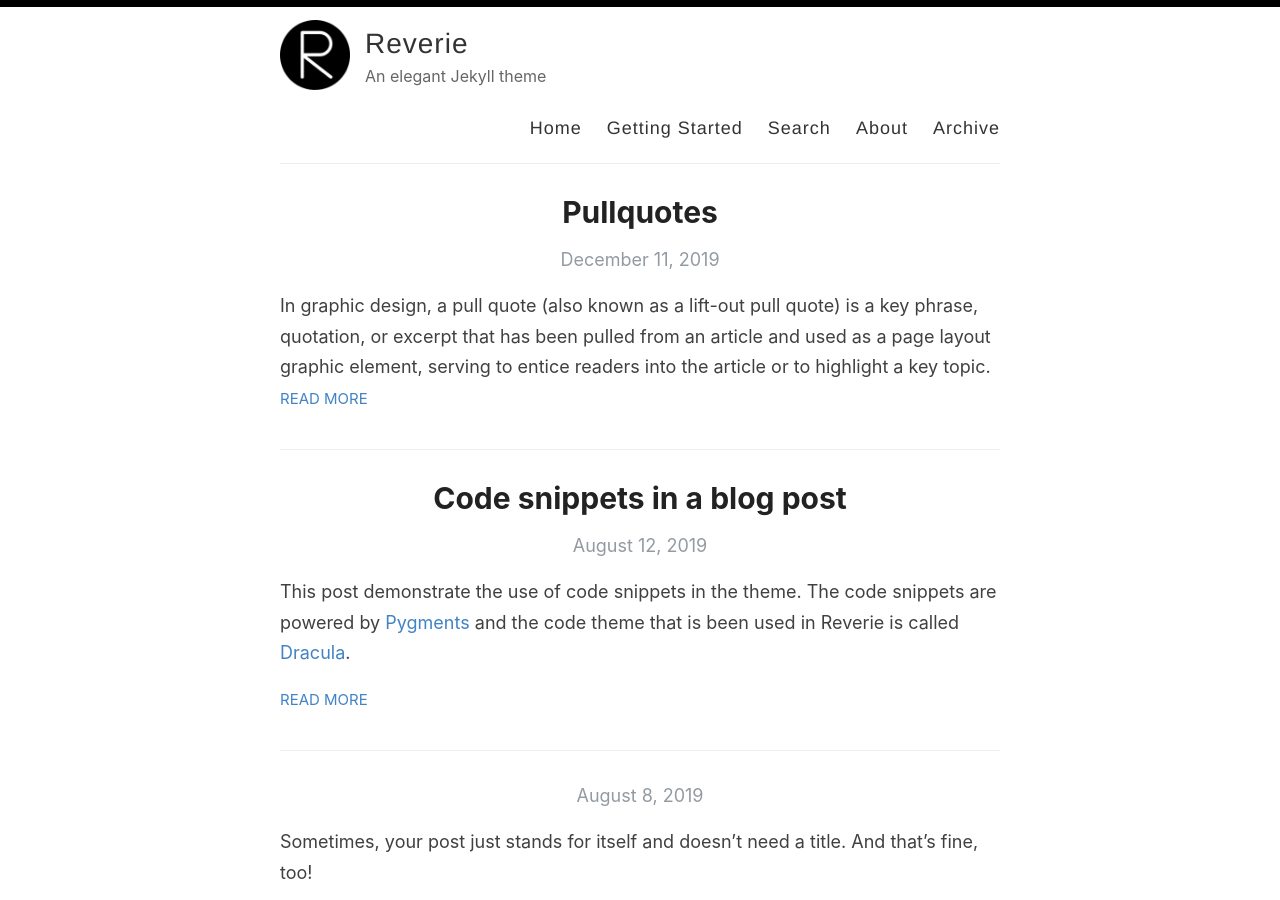
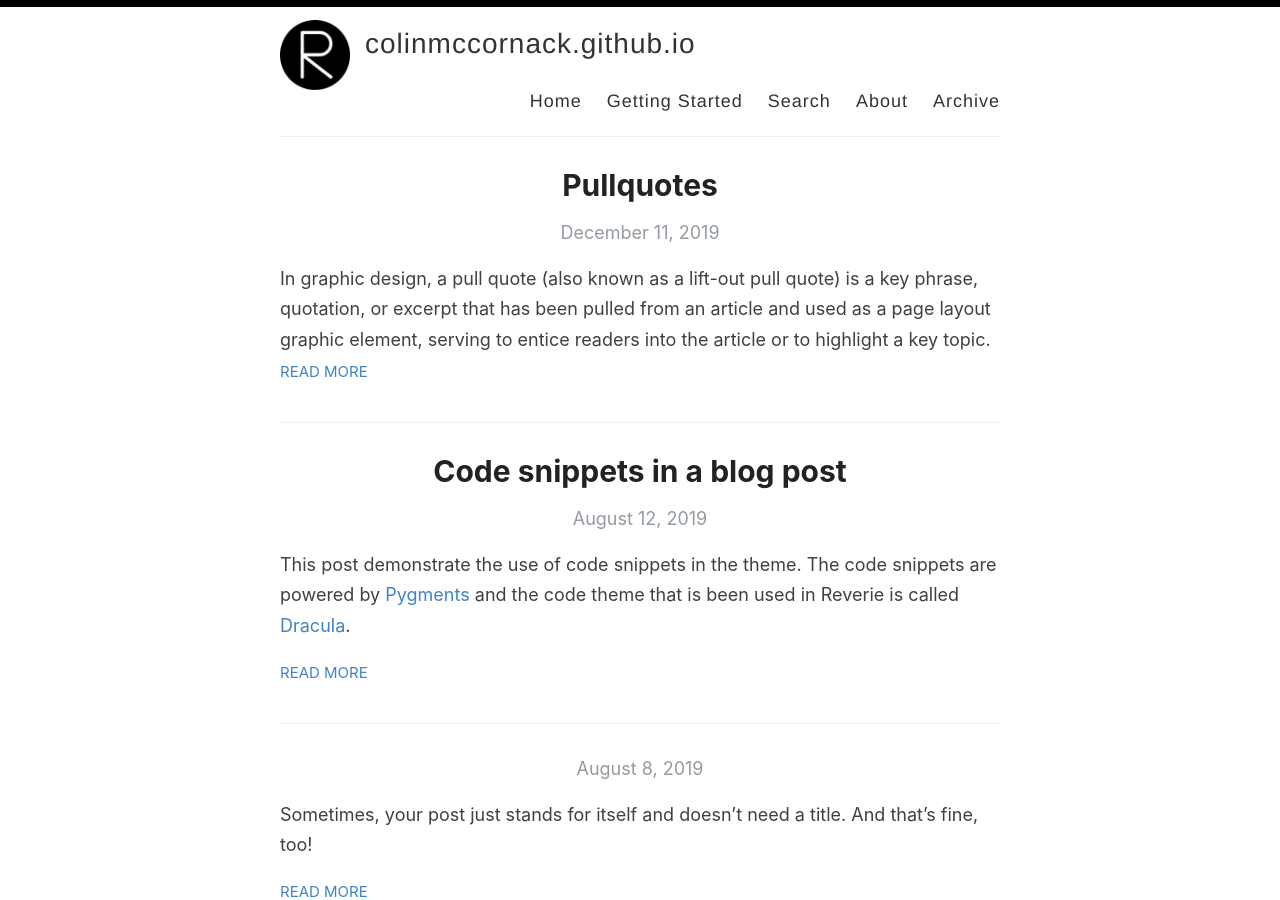
Before and after one commit to colinmccornack/colinmccornack.github.io, a Jekyll site: the page built from index.html, in a window 1280 px wide and 900 px high. Built offline with Jekyll 4.4.1, drawn with Linux system fonts in a browser that asks for light colours; the list of posts is cut into pages by our own code.

Commit message:
Update _config.yml

```diff
--- a/_config.yml
+++ b/_config.yml
@@ -3,13 +3,13 @@
 #
 
 # Name of your site (displayed in the header)
-name: Reverie
+name: colinmccornack.github.io
 
 # Name of the author
-author: Amit Merchant
+author: Colin McCornack
 
 # Short bio or description (displayed in the header)
-description: An elegant Jekyll theme
+description:
 
 # URL of your avatar or profile pic (you could use your GitHub profile pic)
 avatar: /images/reverie.png
```
